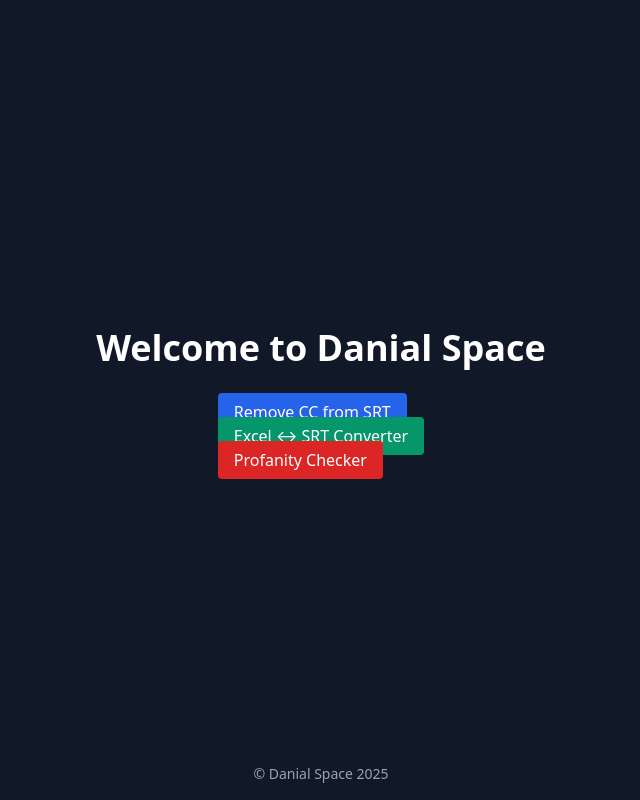
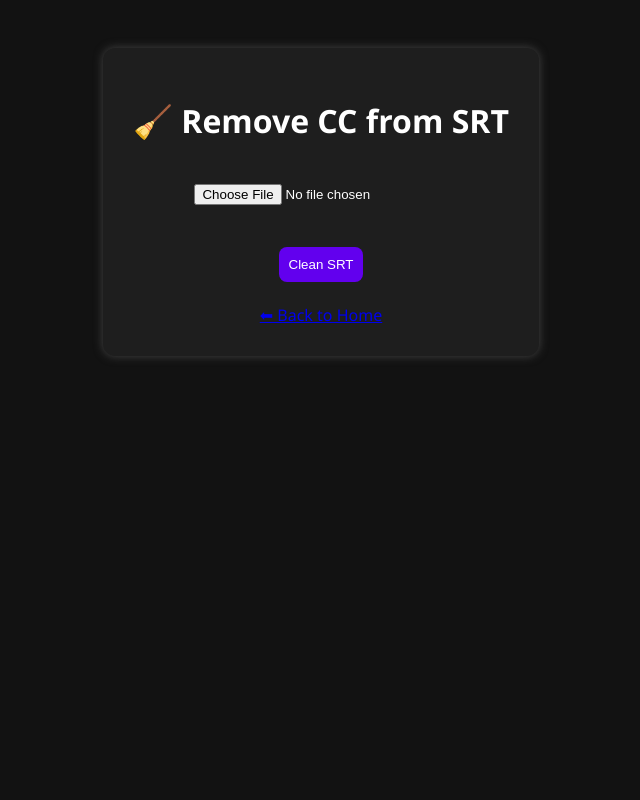
Before and after one commit to lokosmotos/Danialspacex, a Flask app: page /cc-remover in a window 1280 px wide. Shown: the whole page, without its empty margins (319-959 px from the left). Run offline with Flask 3, Linux system fonts and the light colour scheme.

Commit message:
Update cc_remover.html

```diff
--- a/templates/cc_remover.html
+++ b/templates/cc_remover.html
@@ -1,17 +1,19 @@
 <!DOCTYPE html>
-<html lang="en" class="dark">
+<html lang="en">
 <head>
-    <meta charset="UTF-8">
-    <title>Danial Space</title>
-    <link href="https://cdn.jsdelivr.net/npm/tailwindcss@2.2.19/dist/tailwind.min.css" rel="stylesheet">
+  <meta charset="UTF-8">
+  <title>Remove CC – Danial Space</title>
+  <link rel="stylesheet" href="/static/style.css">
 </head>
-<body class="bg-gray-900 text-white min-h-screen flex flex-col justify-center items-center">
-    <h1 class="text-4xl font-bold mb-8">Welcome to Danial Space</h1>
-    <div class="space-y-4">
-        <a href="/cc-remover" class="bg-blue-600 hover:bg-blue-700 px-4 py-2 rounded">Remove CC from SRT</a><br>
-        <a href="/converter" class="bg-green-600 hover:bg-green-700 px-4 py-2 rounded">Excel ↔ SRT Converter</a><br>
-        <a href="/profanity-checker" class="bg-red-600 hover:bg-red-700 px-4 py-2 rounded">Profanity Checker</a>
-    </div>
-    <footer class="absolute bottom-4 text-sm text-gray-400">© Danial Space 2025</footer>
+<body>
+  <div class="container">
+    <h1>🧹 Remove CC from SRT</h1>
+    <form action="/remove-cc" method="post" enctype="multipart/form-data">
+      <input type="file" name="srtfile" accept=".srt" required><br><br>
+      <button type="submit">Clean SRT</button>
+    </form>
+    <br>
+    <a href="/">⬅ Back to Home</a>
+  </div>
 </body>
 </html>
```
